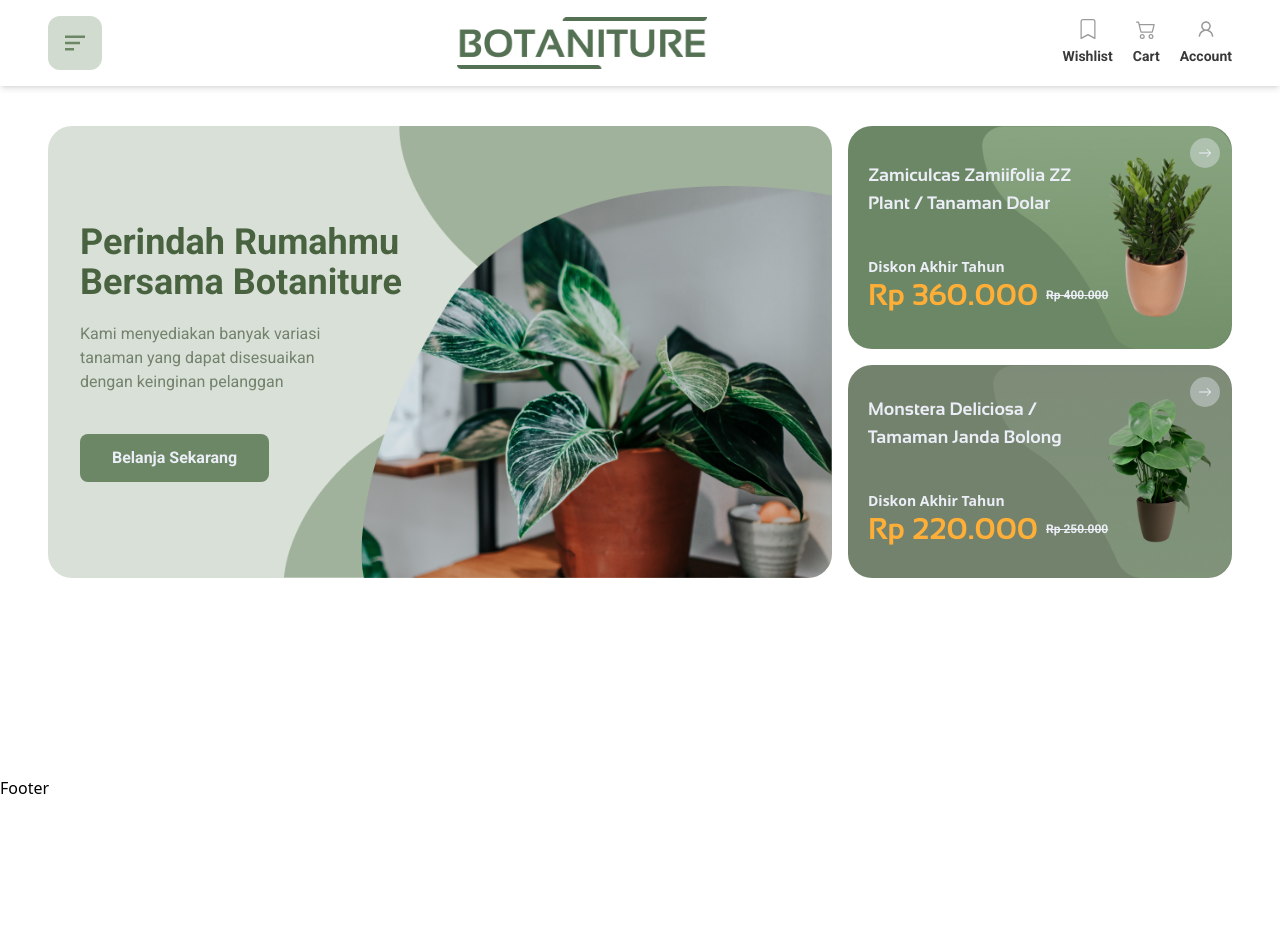
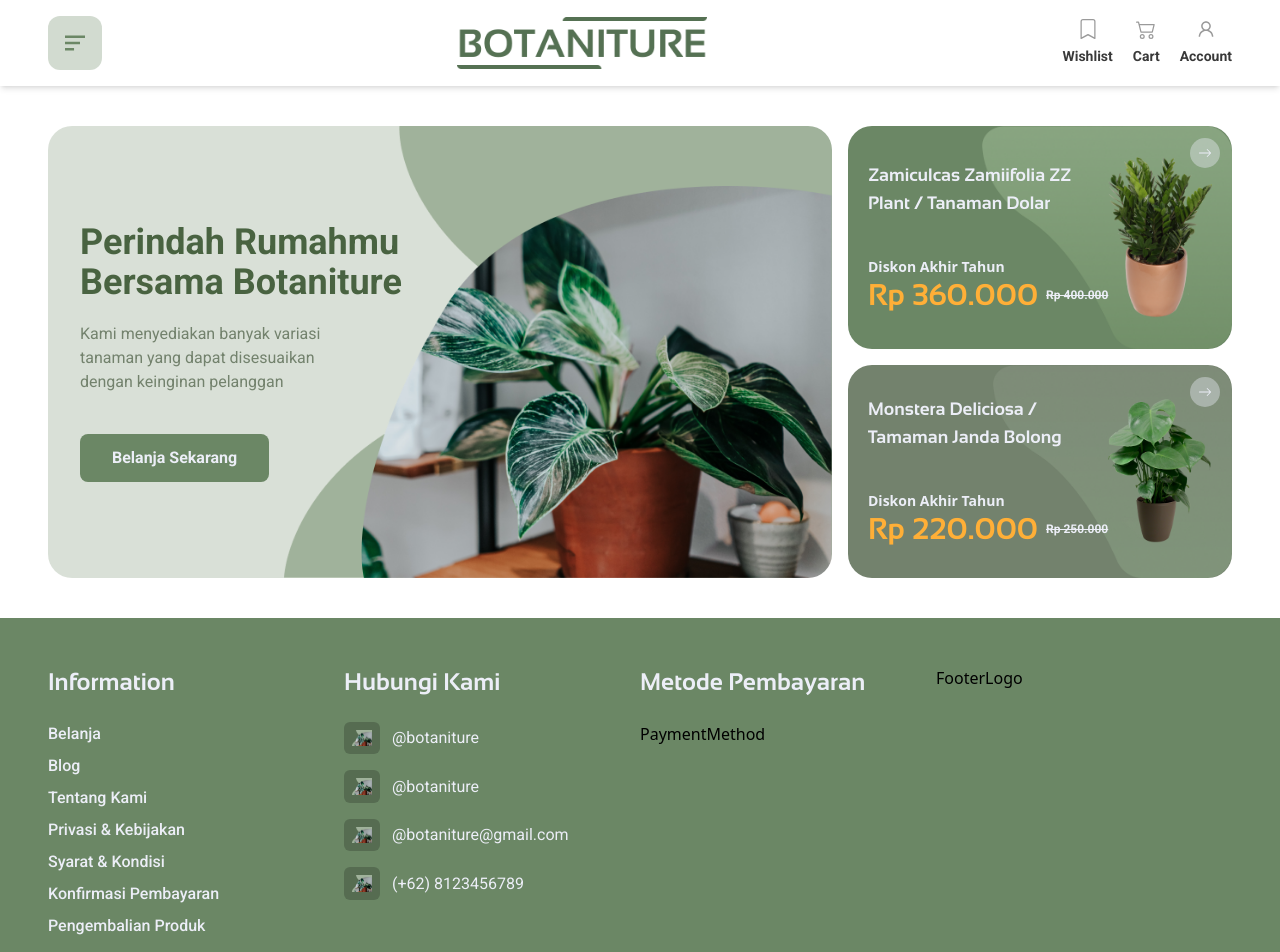
Before and after one commit to juliansyahrifqi/botaniture-frontend, a Next.js app: page / in a window 1280 px wide. Shown: the top 952 px of the page. Before the commit the page ends 800 px from the top, so only its background shows below. Built offline with nearby package versions, Linux system fonts and the light colour scheme.

Commit message:
feat: add component footer layout

```diff
--- /dev/null
+++ b/src/app/components/ContactItem/index.tsx
@@ -0,0 +1,22 @@
+import Image from 'next/image';
+import Link from 'next/link';
+
+interface ContactItemProps {
+  image: string;
+  value: string;
+  link: string;
+}
+
+export default function ContactItem(props: ContactItemProps) {
+  const { image, value, link } = props;
+
+  return (
+    <Link href={link} className="flex items-center gap-3 my-4 text-white  hover:underline hover:underline-offset-1 transition-all ease-in-out duration-300">
+      <div className='bg-[#000000] bg-opacity-20 hover:bg-opacity-60 rounded-md p-2 transition-all ease-in-out duration-300'>
+        <Image alt={value} src={image} width={20} height={20}/>
+      </div>
+
+      <p className='text-white font-roboto font-normal'>{value}</p>
+    </Link>
+  )
+}
--- /dev/null
+++ b/src/app/components/Footer/CallUs.tsx
@@ -0,0 +1,18 @@
+import ContactItem from "../ContactItem"
+
+const contactList = [
+  { link: 'https://www.instagram.com', value: '@botaniture', image: '/image.png'},
+  { link: 'https://www.twitter.com', value: '@botaniture', image: '/image.png'},
+  { link: 'www.email.com', value: '@botaniture@gmail.com', image: '/image.png'},
+  { link: 'www.whatsapp.com', value: '(+62) 8123456789', image: '/image.png'}
+]
+
+export default function CallUs() {
+  return (
+    <>
+      {contactList.map((list, index) => (
+        <ContactItem image={list.image} link={list.link} value={list.value} key={index}/>
+      ))}
+    </>
+  )
+}
--- /dev/null
+++ b/src/app/components/Footer/FooterItem.tsx
@@ -0,0 +1,18 @@
+import React from 'react'
+
+interface FooterItemProps {
+  children: React.ReactNode;
+  title?: string;
+}
+export default function FooterItem(props: FooterItemProps) {
+  const { title, children} = props;
+  return (
+    <div>
+      {title && (
+        <h4 className='text-2xl font-bold text-white font-sansation mb-6'>{title}</h4>
+      )}
+
+      {children}
+    </div>
+  )
+}
--- /dev/null
+++ b/src/app/components/Footer/FooterLogo.tsx
@@ -0,0 +1,7 @@
+import React from 'react'
+
+export default function FooterLogo() {
+  return (
+    <div>FooterLogo</div>
+  )
+}
--- /dev/null
+++ b/src/app/components/Footer/Information.tsx
@@ -0,0 +1,23 @@
+import Link from 'next/link'
+
+const informationMenu = [
+  { to: '/belanja', name: 'Belanja' },
+  { to: '/blog', name: 'Blog' },
+  { to: '/tentang-kami', name: 'Tentang Kami' },
+  { to: '/privasi-kebijakan', name: 'Privasi & Kebijakan' },
+  { to: '/syarat-kondisi', name: 'Syarat & Kondisi' },
+  { to: '/konfirmasi-pembayaran', name: 'Konfirmasi Pembayaran' },
+  { to: '/pengembalian-produk', name: 'Pengembalian Produk' },
+]
+
+export default function Information() {
+  return (
+    <ul className='flex flex-col gap-2'>
+      {informationMenu.map((menu, index) => (
+        <li key={index} className='text-white font-medium font-roboto hover:underline hover:underline-offset-2 hover:text-[#FFFFFF]'>
+          <Link href={menu.to}>{menu.name}</Link>
+        </li>
+      ))}
+    </ul>
+  )
+}
--- /dev/null
+++ b/src/app/components/Footer/PaymentMethod.tsx
@@ -0,0 +1,7 @@
+import React from 'react'
+
+export default function PaymentMethod() {
+  return (
+    <div>PaymentMethod</div>
+  )
+}
--- a/src/app/components/Footer/index.tsx
+++ b/src/app/components/Footer/index.tsx
@@ -1,5 +1,28 @@
-import React from "react";
+import Information from "./Information";
+import CallUs from "./CallUs";
+import PaymentMethod from "./PaymentMethod";
+import FooterLogo from "./FooterLogo";
+import FooterItem from "./FooterItem";
 
 export default function Footer() {
-  return <div className="mt-auto">Footer</div>;
+  return (
+    <footer className="bg-primary w-full grid grid-cols-4 justify-center p-12">
+
+      <FooterItem title="Information">
+        <Information />
+      </FooterItem>
+
+      <FooterItem title="Hubungi Kami">
+        <CallUs />
+      </FooterItem>
+
+      <FooterItem title="Metode Pembayaran">
+        <PaymentMethod />
+      </FooterItem>
+
+      <FooterItem>
+        <FooterLogo />
+      </FooterItem>
+    </footer>
+  )
 }
--- a/src/app/layout.tsx
+++ b/src/app/layout.tsx
@@ -3,7 +3,6 @@ import Footer from "./components/Footer";
 import Navbar from "./components/Navbar";
 import { Roboto } from "next/font/google";
 import localFont from 'next/font/local'
-import path from "path";
 
 export const metadata = {
   title: "Botaniture - Keep Growing Keep Planting",
```
